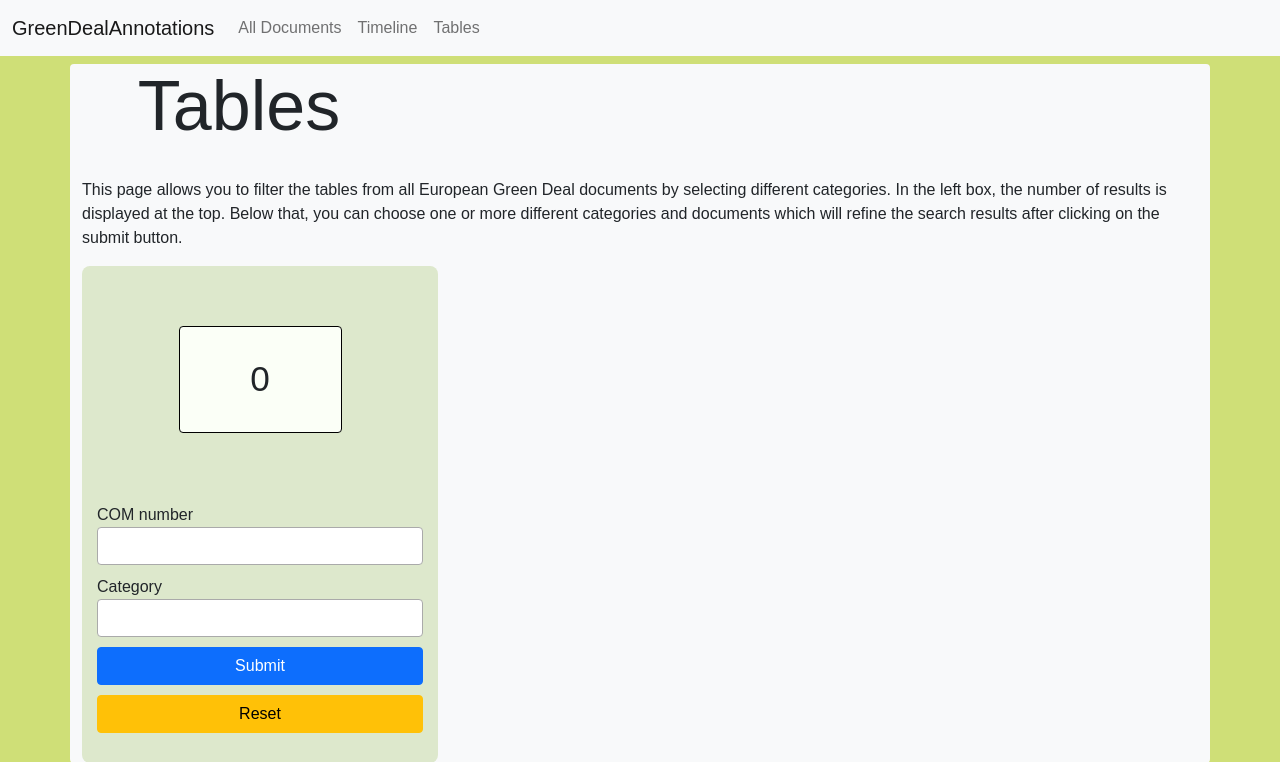
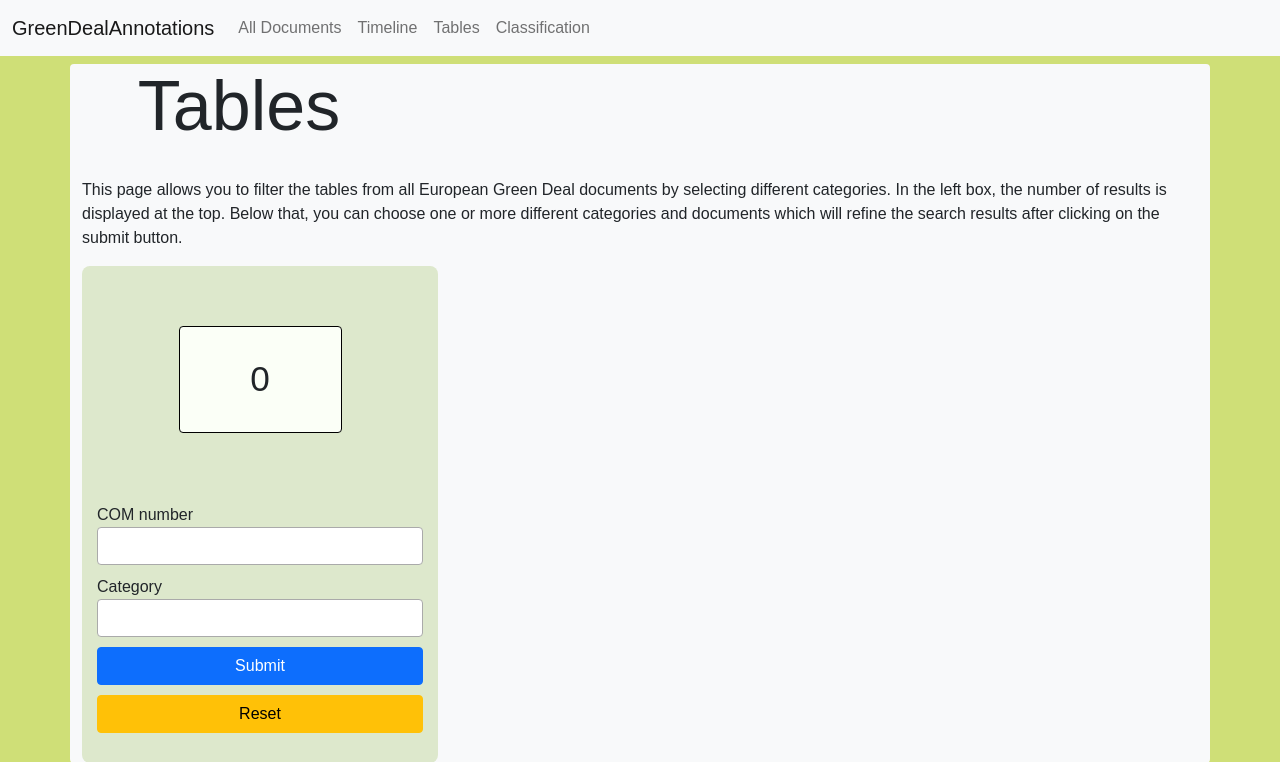
Before and after one commit to DIS18-Green-Deal-Annotations/GreenDealAnnotationsApp, a Django app: template GreenDealAnnotations/templates/apps/table_extraction/tables.html in a window 1280 px wide. Shown: the top 762 px of the page. Run offline with Django 4.2, Linux system fonts and the light colour scheme; the template is opened without the code that fills it, so the values that code supplies are empty; some libraries are stand-ins or nearby versions.

Commit message:
Update base.html

```diff
--- a/GreenDealAnnotations/templates/utils/base.html
+++ b/GreenDealAnnotations/templates/utils/base.html
@@ -36,6 +36,10 @@
           <li class="nav-item">
           <a class="nav-link" href="{% url 'tables' %}">Tables</a>
         </li>
+        </li>
+          <li class="nav-item">
+          <a class="nav-link" href="{% url 'classification' %}">Classification</a>
+        </li>
           {% block navbar_inject %}
           {% endblock %}
       </ul>
```
